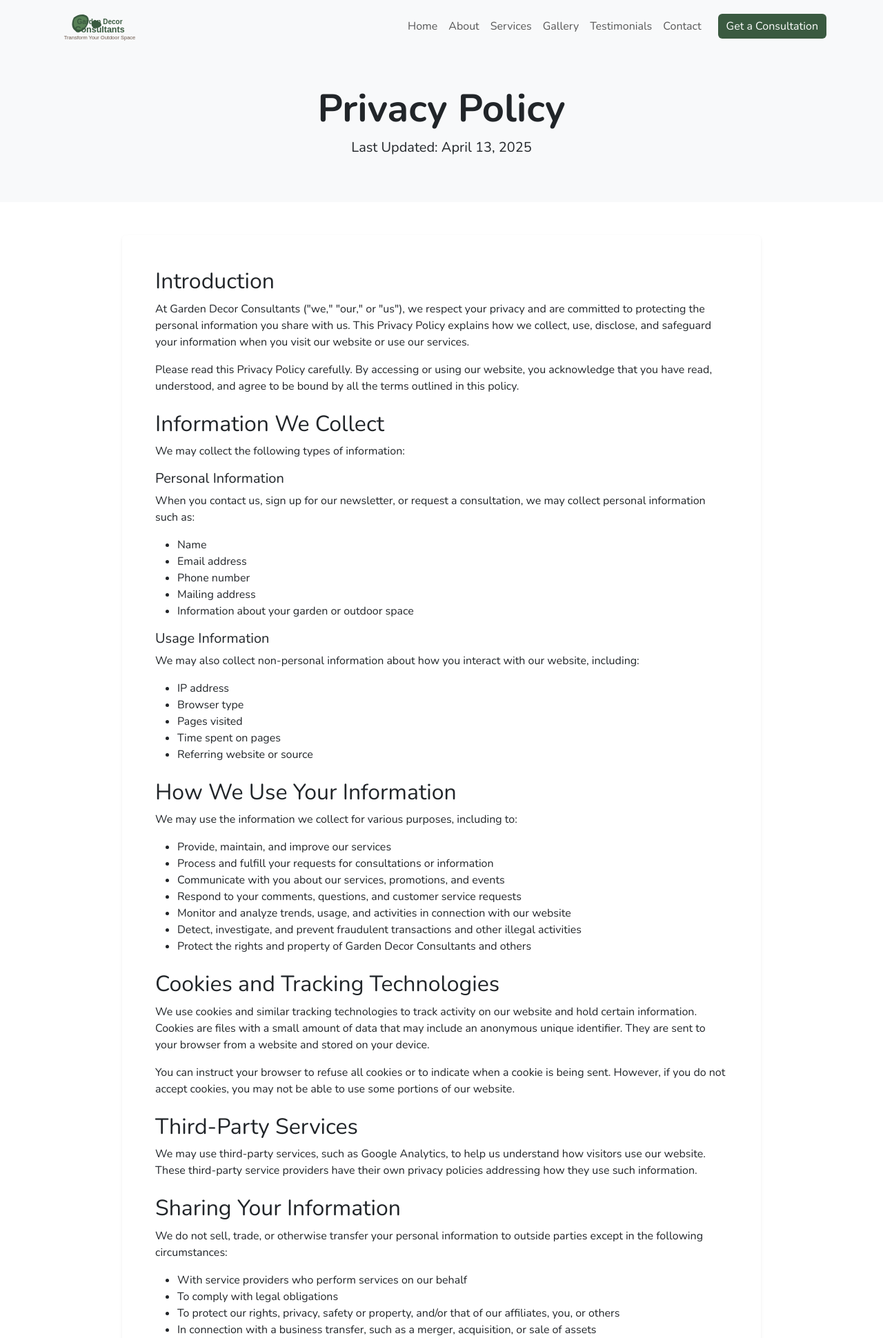
After one commit to amitae888/gardendesign, a Flask app: page /privacy in a window 1280 px wide. The commit adds this page. Shown: the top 1940 px of the page at 69% size. Run offline with Flask 3, Linux system fonts and the light colour scheme.

Commit message:
Add privacy policy and terms of service pages
Replit-Commit-Author: Agent
Replit-Commit-Session-Id: 1dba0b4b-6c1b-4f75-8c54-0e61422c4460
Replit-Commit-Screenshot-Url: https://storage.googleapis.com/screenshot-production-us-central1/2bbcb22b-3e6a-40c5-803f-d2e16147bdc3/03766896-26e7-42c1-b546-e27016ca7a10.jpg

```diff
--- a/app.py
+++ b/app.py
@@ -57,6 +57,14 @@ def gallery():
 def testimonials():
     return render_template('testimonials.html')
 
+@app.route('/privacy')
+def privacy():
+    return render_template('privacy.html')
+
+@app.route('/terms')
+def terms():
+    return render_template('terms.html')
+
 @app.route('/contact', methods=['GET', 'POST'])
 def contact():
     if request.method == 'POST':
--- a/templates/layout.html
+++ b/templates/layout.html
@@ -117,10 +117,10 @@
             <hr class="my-4">
             <div class="row">
                 <div class="col-md-6 text-center text-md-start">
-                    <p>&copy; 2023 Garden Decor Consultants. All Rights Reserved.</p>
+                    <p>&copy; 2025 Garden Decor Consultants. All Rights Reserved.</p>
                 </div>
                 <div class="col-md-6 text-center text-md-end">
-                    <p><a href="#">Privacy Policy</a> | <a href="#">Terms of Service</a></p>
+                    <p><a href="{{ url_for('privacy') }}">Privacy Policy</a> | <a href="{{ url_for('terms') }}">Terms of Service</a></p>
                 </div>
             </div>
         </div>
--- /dev/null
+++ b/templates/privacy.html
@@ -0,0 +1,112 @@
+{% extends 'layout.html' %}
+
+{% block title %}Privacy Policy - Garden Decor Consultants{% endblock %}
+
+{% block content %}
+<!-- Privacy Policy Hero Section -->
+<section class="py-5 bg-light">
+    <div class="container">
+        <div class="text-center animate-on-scroll">
+            <h1 class="display-4 fw-bold">Privacy Policy</h1>
+            <p class="lead">Last Updated: April 13, 2025</p>
+        </div>
+    </div>
+</section>
+
+<!-- Privacy Policy Content -->
+<section class="py-5">
+    <div class="container">
+        <div class="row">
+            <div class="col-lg-10 mx-auto">
+                <div class="card border-0 shadow-sm">
+                    <div class="card-body p-4 p-md-5">
+                        <h2>Introduction</h2>
+                        <p>At Garden Decor Consultants ("we," "our," or "us"), we respect your privacy and are committed to protecting the personal information you share with us. This Privacy Policy explains how we collect, use, disclose, and safeguard your information when you visit our website or use our services.</p>
+                        <p>Please read this Privacy Policy carefully. By accessing or using our website, you acknowledge that you have read, understood, and agree to be bound by all the terms outlined in this policy.</p>
+
+                        <h2 class="mt-4">Information We Collect</h2>
+                        <p>We may collect the following types of information:</p>
+
+                        <h3 class="h5 mt-3">Personal Information</h3>
+                        <p>When you contact us, sign up for our newsletter, or request a consultation, we may collect personal information such as:</p>
+                        <ul>
+                            <li>Name</li>
+                            <li>Email address</li>
+                            <li>Phone number</li>
+                            <li>Mailing address</li>
+                            <li>Information about your garden or outdoor space</li>
+                        </ul>
+
+                        <h3 class="h5 mt-3">Usage Information</h3>
+                        <p>We may also collect non-personal information about how you interact with our website, including:</p>
+                        <ul>
+                            <li>IP address</li>
+                            <li>Browser type</li>
+                            <li>Pages visited</li>
+                            <li>Time spent on pages</li>
+                            <li>Referring website or source</li>
+                        </ul>
+
+                        <h2 class="mt-4">How We Use Your Information</h2>
+                        <p>We may use the information we collect for various purposes, including to:</p>
+                        <ul>
+                            <li>Provide, maintain, and improve our services</li>
+                            <li>Process and fulfill your requests for consultations or information</li>
+                            <li>Communicate with you about our services, promotions, and events</li>
+                            <li>Respond to your comments, questions, and customer service requests</li>
+                            <li>Monitor and analyze trends, usage, and activities in connection with our website</li>
+                            <li>Detect, investigate, and prevent fraudulent transactions and other illegal activities</li>
+                            <li>Protect the rights and property of Garden Decor Consultants and others</li>
+                        </ul>
+
+                        <h2 class="mt-4">Cookies and Tracking Technologies</h2>
+                        <p>We use cookies and similar tracking technologies to track activity on our website and hold certain information. Cookies are files with a small amount of data that may include an anonymous unique identifier. They are sent to your browser from a website and stored on your device.</p>
+                        <p>You can instruct your browser to refuse all cookies or to indicate when a cookie is being sent. However, if you do not accept cookies, you may not be able to use some portions of our website.</p>
+
+                        <h2 class="mt-4">Third-Party Services</h2>
+                        <p>We may use third-party services, such as Google Analytics, to help us understand how visitors use our website. These third-party service providers have their own privacy policies addressing how they use such information.</p>
+
+                        <h2 class="mt-4">Sharing Your Information</h2>
+                        <p>We do not sell, trade, or otherwise transfer your personal information to outside parties except in the following circumstances:</p>
+                        <ul>
+                            <li>With service providers who perform services on our behalf</li>
+                            <li>To comply with legal obligations</li>
+                            <li>To protect our rights, privacy, safety or property, and/or that of our affiliates, you, or others</li>
+                            <li>In connection with a business transfer, such as a merger, acquisition, or sale of assets</li>
+                        </ul>
+
+                        <h2 class="mt-4">Data Security</h2>
+                        <p>We implement reasonable security measures to protect your personal information from unauthorized access, alteration, disclosure, or destruction. However, no method of transmission over the Internet or electronic storage is 100% secure, and we cannot guarantee absolute security.</p>
+
+                        <h2 class="mt-4">Your Rights</h2>
+                        <p>Depending on your location, you may have certain rights regarding your personal information, including:</p>
+                        <ul>
+                            <li>The right to access the personal information we hold about you</li>
+                            <li>The right to request correction of inaccurate information</li>
+                            <li>The right to request deletion of your personal information</li>
+                            <li>The right to opt out of marketing communications</li>
+                        </ul>
+                        <p>To exercise these rights, please contact us using the information provided at the end of this Privacy Policy.</p>
+
+                        <h2 class="mt-4">Children's Privacy</h2>
+                        <p>Our website is not intended for children under the age of 13. We do not knowingly collect personal information from children under 13. If you are a parent or guardian and believe your child has provided us with personal information, please contact us.</p>
+
+                        <h2 class="mt-4">Changes to This Privacy Policy</h2>
+                        <p>We may update our Privacy Policy from time to time. We will notify you of any changes by posting the new Privacy Policy on this page and updating the "Last Updated" date at the top. You are advised to review this Privacy Policy periodically for any changes.</p>
+
+                        <h2 class="mt-4">Contact Us</h2>
+                        <p>If you have any questions about this Privacy Policy, please contact us at:</p>
+                        <address>
+                            <p>Garden Decor Consultants<br>
+                            123 Garden Avenue<br>
+                            Seattle, WA 98101</p>
+                            <p>Email: privacy@gardendecorconsultants.com<br>
+                            Phone: (800) 555-GARDEN</p>
+                        </address>
+                    </div>
+                </div>
+            </div>
+        </div>
+    </div>
+</section>
+{% endblock %}
```
Also changed, not shown: templates/terms.html (added, +108 -0 lines).
